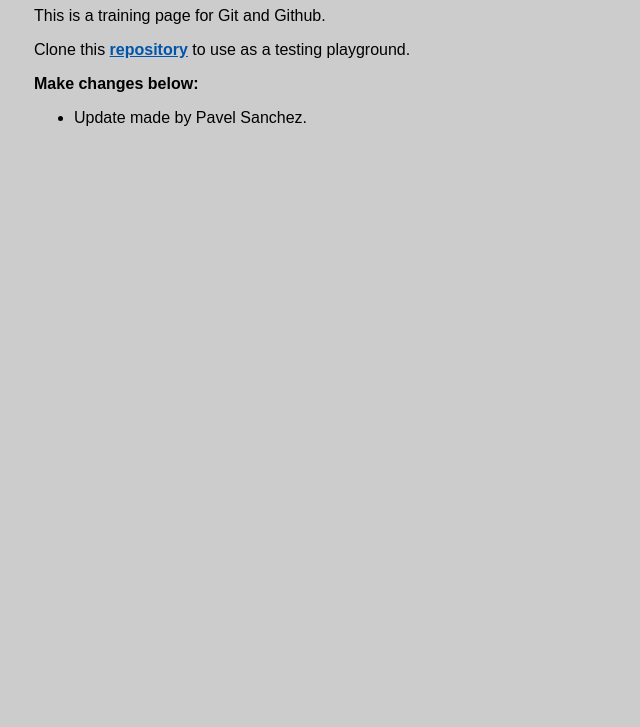
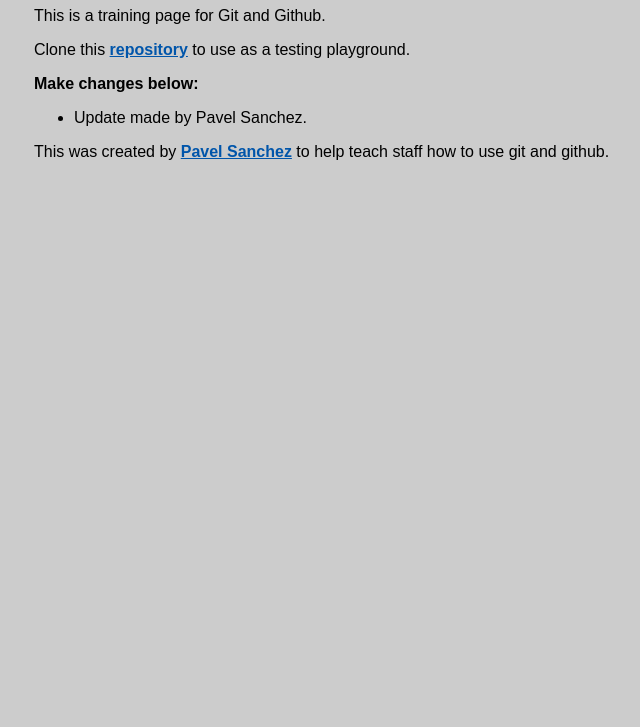
Before and after one commit to PaleBluDot/github-training, a plain HTML site: page index.html in a window 1280 px wide. Shown: the part 73-800 px from the top of the page, without its empty margins (30-670 px from the left). Drawn offline with Linux system fonts and the light colour scheme.

Commit message:
Added credits

```diff
--- a/index.html
+++ b/index.html
@@ -44,6 +44,7 @@
 				<li>Update made by Pavel Sanchez.</li>
 			</ul>
 		</section>
+		<section>This was created by <a href="https://psd.sh/home">Pavel Sanchez</a> to help teach staff how to use git and github.</section>
 	</main>
 </body>
 </html>
```
